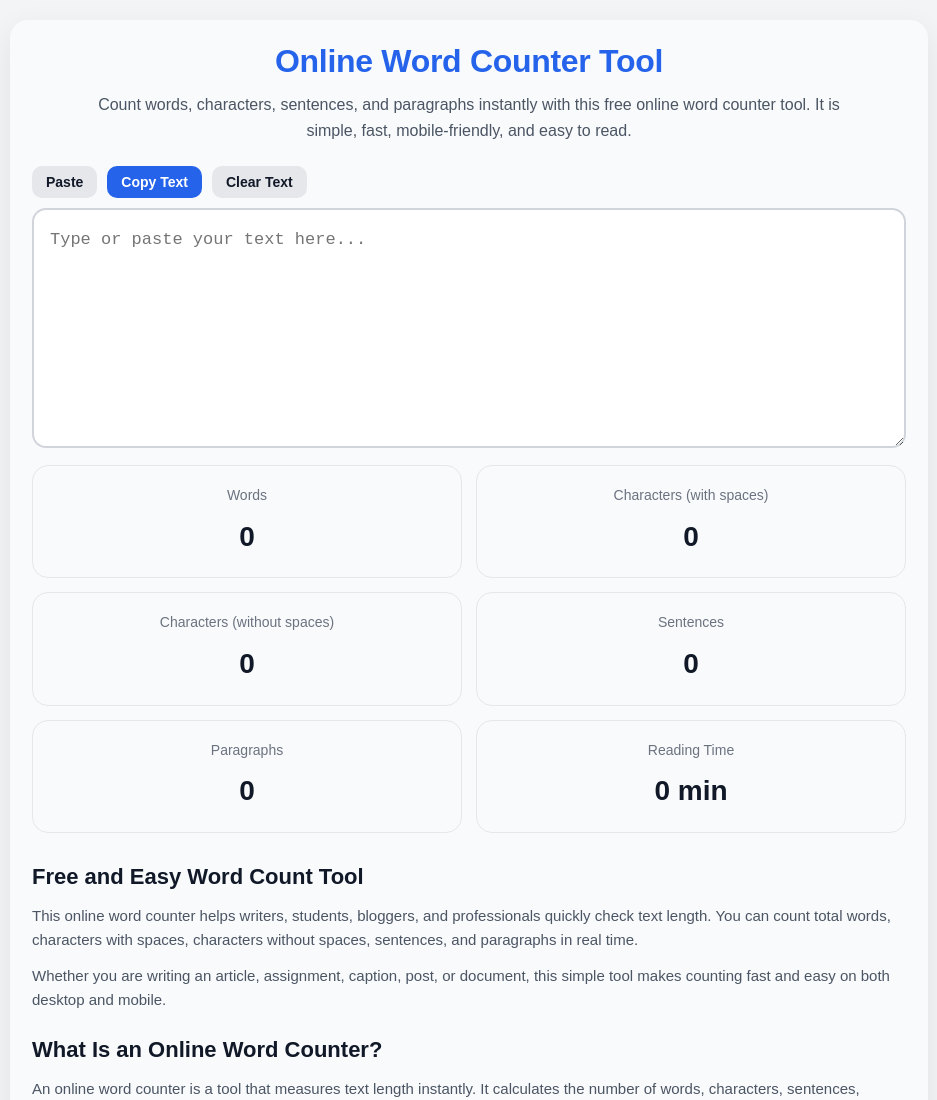
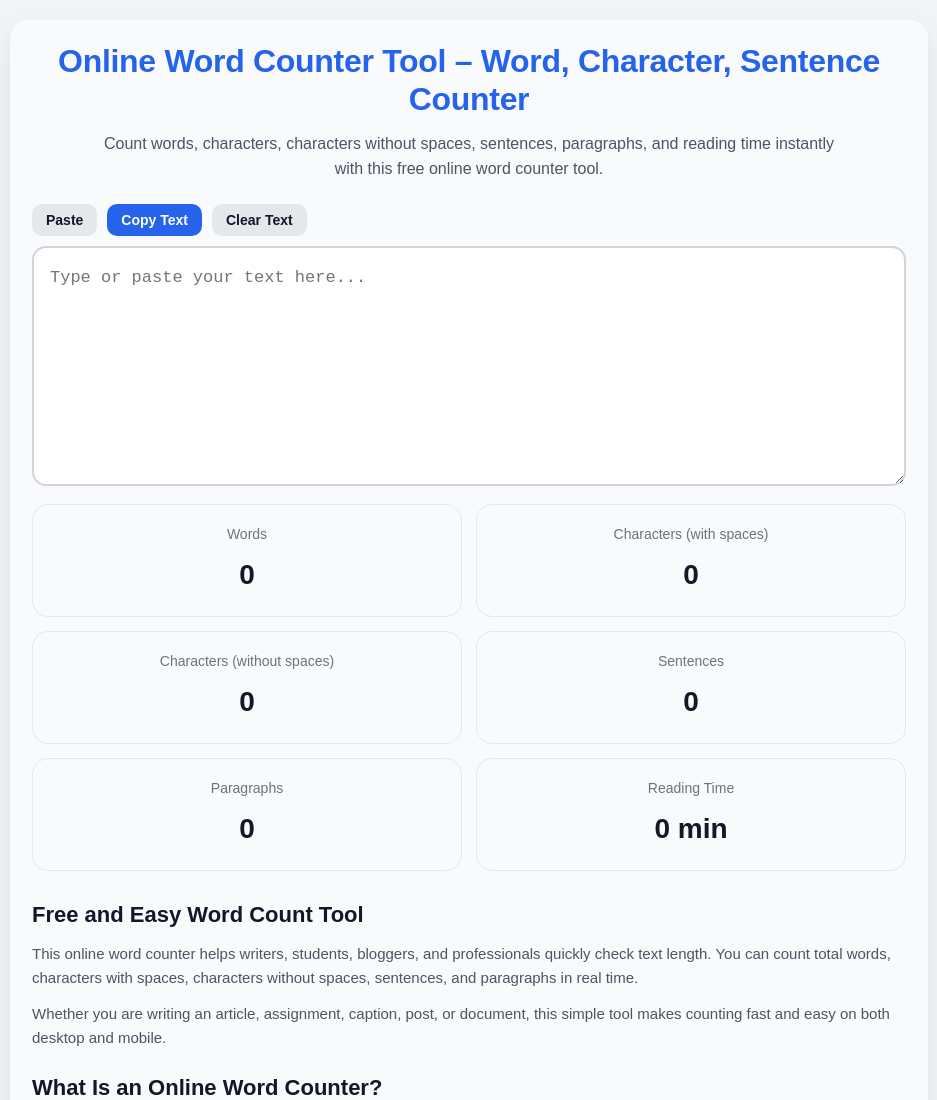
Before and after one commit to shahidlogs/online-word-counter-tool, a plain HTML site: page index.html in a window 1280 px wide. Shown: the top 1100 px of the page, without its empty margins (171-1108 px from the left). Drawn offline with Linux system fonts and the light colour scheme.

Commit message:
Update index.html

```diff
--- a/index.html
+++ b/index.html
@@ -279,10 +279,12 @@
 <body>
   <div class="wrapper">
     <div class="card">
-      <h1 class="site-title">Online Word Counter Tool</h1>
+      <h1 class="site-title">
+      Online Word Counter Tool – Word, Character, Sentence Counter
+      </h1>
 
       <p class="intro">
-        Count words, characters, sentences, and paragraphs instantly with this free online word counter tool. It is simple, fast, mobile-friendly, and easy to read.
+        Count words, characters, characters without spaces, sentences, paragraphs, and reading time instantly with this free online word counter tool.
       </p>
 
       <div class="actions">
```
